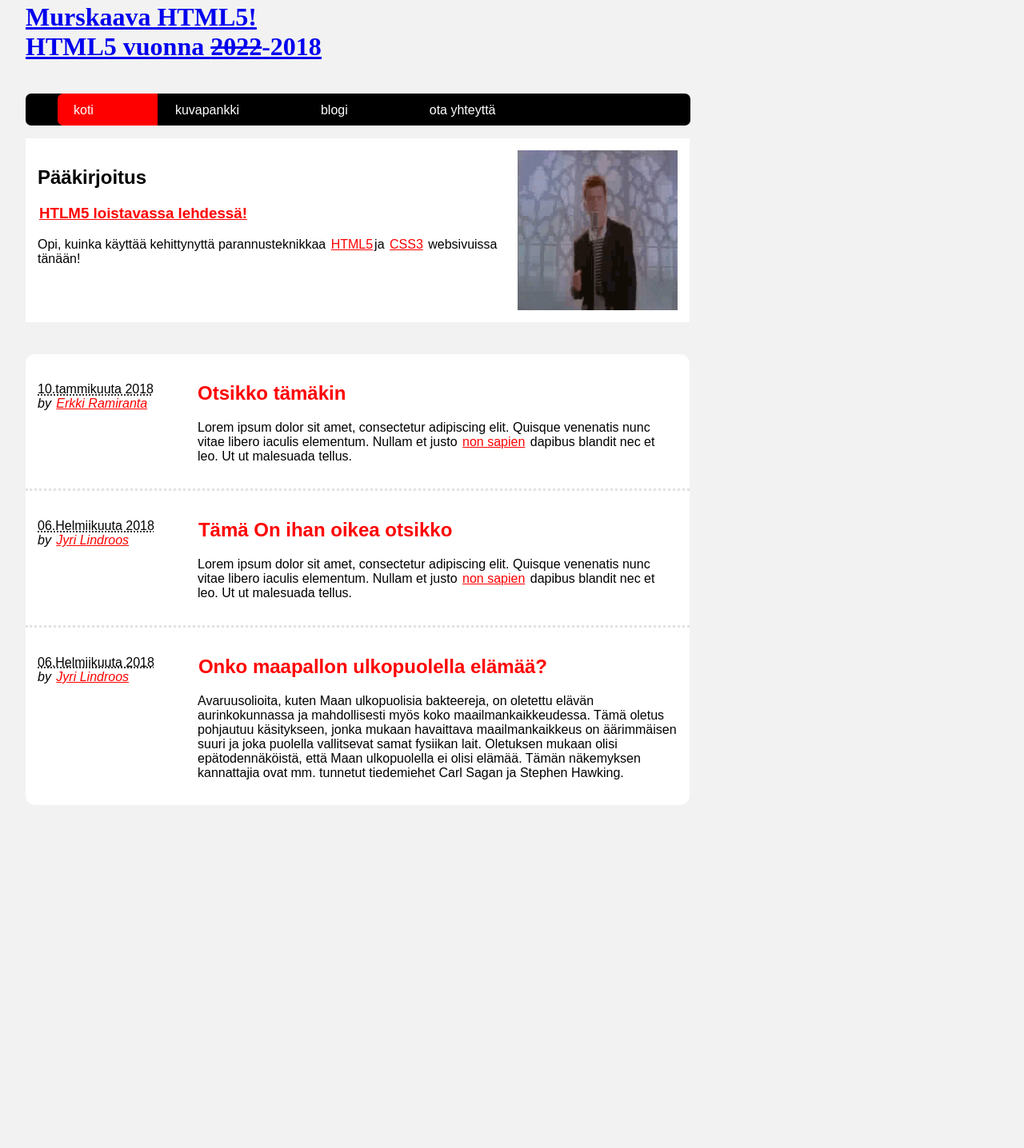
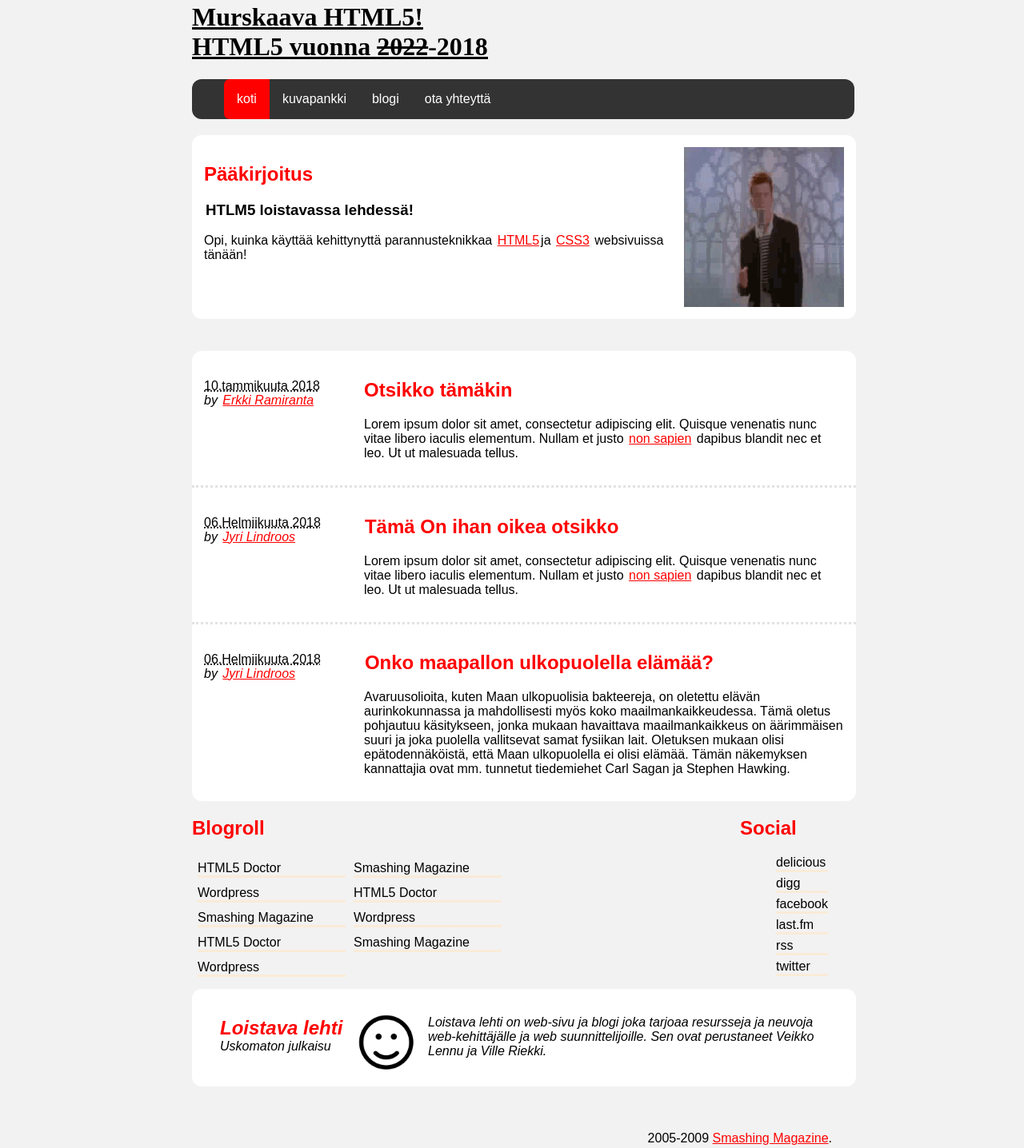
Before and after one commit to Wirevel/HTML-koulutusta, a plain HTML site: page Murskaava.html in a window 1280 px wide. Shown: the part 18-1454 px from the top of the page at 80% size. Before the commit the page ends 1025 px from the top, so only its background shows below. Drawn offline with Linux system fonts and the light colour scheme; a web font is replaced by a local one.

Commit message:
Add files via upload
new update

```diff
--- a/Murskaava.html
+++ b/Murskaava.html
@@ -12,11 +12,11 @@
             </a></h1>
             <!--navigointi baari -->
         <nav>
-            <ul>
-            <a class="NP" href="#"><li id="koti">koti</li></a>
-            <a class="NP" href="#"><li>kuvapankki</li></a>
-            <a class="NP" href="#"><li>blogi</li></a>
-            <a class="NP" href="#"><li>ota yhteytt&auml;</li></a>
+            <ul class="navbar">
+                <li id="koti"><a class="NP" href="#">koti</a></li>
+                <li id="kuvapankki"><a class="NP" href="#">kuvapankki</a></li>
+                <li id="blogi"><a class="NP" href="#">blogi</a></li>
+                <li id="otayhteytta"><a class="NP" href="#">ota yhteytt&auml;</a></li>
             </ul>
         </nav>
         </header>
@@ -25,7 +25,7 @@
             <article class="paakirjoitus">
                 <img src="rickroll.gif" height="200" width="200">
                 <h2>Pääkirjoitus</h2>
-                <h3><a class="HP" href="#">HTLM5 loistavassa lehdess&auml;!</a></h3>
+                <h3 id="HTML"><a class="HP" href="#">HTLM5 loistavassa lehdess&auml;!</a></h3>
                 <p>Opi, kuinka käyttää kehittynyttä parannusteknikkaa <a class="HP" href="#">HTML5</a>ja <a class="HP" href="#">CSS3</a> websivuissa tänään!</p>
             </article>
         </aside>
@@ -34,7 +34,7 @@
             <ol>
             <li>
             <article class="laatikko" id="laatikko1">
-                        <footer>
+                        <footer id="pv">
                             <abbr title="#">10.tammikuuta 2018</abbr>
                             <address>
                         by <a class="HP" href="#">Erkki Ramiranta</a>
@@ -51,7 +51,7 @@
                 <!--Laatikko kaksi-->
             <li>
             <article class="laatikko" id="laatikko2">
-                        <footer><abbr title="#">06.Helmiikuuta 2018</abbr>
+                        <footer id="pv"><abbr title="#">06.Helmiikuuta 2018</abbr>
                             <address>
                         by <a class="HP" href="#">Jyri Lindroos</a>
                             </address>
@@ -67,7 +67,7 @@
                 <!--Laatikko 3 -->
             <li>
             <article class="laatikko" id="laatikko3">
-                        <footer><abbr title="#">06.Helmiikuuta 2018</abbr>
+                        <footer id="pv"><abbr title="#">06.Helmiikuuta 2018</abbr>
                             <address>
                         by <a class="HP" href="#">Jyri Lindroos</a>
                             </address>
@@ -82,30 +82,40 @@
             </li>
             </ol>
         </section>
-
-        <!-- hetkellinen
-        <ol class="blogroll">
-            <h2>Blogroll</h2>
-            <li></li>
-            <li></li>
-            <li></li>
-            <li></li>
-            <li></li>
-        </ol>
-        <ol class="blogroll2">
-            <h2>space</h2>
-            <li></li>
-            <li></li>
-            <li></li>
-            <li></li>
-            <li></li>
-            <li></li>
-            <li></li>
-            <li></li>
-            <li></li>
-            <li></li>
-            <li></li>
-        </ol> -->
-
+        <section >
+            <div id="blogroll">
+                <h2>Blogroll</h2>
+                <ul class="blogroll">
+                    <li><a href="#">HTML5 Doctor</a></li>
+                    <li><a href="#">Smashing Magazine</a></li>
+                    <li><a href="#">Wordpress</a></li>
+                    <li><a href="#">HTML5 Doctor</a></li>
+                    <li><a href="#">Smashing Magazine</a></li>
+                    <li><a href="#">Wordpress</a></li>
+                    <li><a href="#">HTML5 Doctor</a></li>
+                    <li><a href="#">Smashing Magazine</a></li>
+                    <li><a href="#">Wordpress</a></li>
+                </ul>
+            </div>
+            <div id="social">
+                <h2>Social</h2>
+                <ul class="social">
+                    <li><a href="#">delicious</a></li>
+                    <li><a href="#">digg</a></li>
+                    <li><a href="#">facebook</a></li>
+                    <li><a href="#">last.fm</a></li>
+                    <li><a href="#">rss</a></li>
+                    <li><a href="#">twitter</a></li>
+                </ul>
+            </div>
+        </section>
+        <footer>
+            <address id="loistava">
+                <h2><a href="#">Loistava lehti</a></h2><p id="UJ">Uskomaton julkaisu</p>
+                <img id="smiley" src="smiley.png" height="75" width="75">
+                <p id="LL">Loistava lehti on web-sivu ja blogi joka tarjoaa resursseja ja neuvoja web-kehittäjälle ja web suunnittelijoille. Sen ovat perustaneet Veikko Lennu ja Ville Riekki.</p>
+            </address>
+        </footer>
+        <p id="smash">2005-2009 <a href="#">Smashing Magazine</a>.</p>
     </body>
 </html>
--- a/murskaava.css
+++ b/murskaava.css
@@ -1,10 +1,11 @@
-.paaotsikko {
+.paaotsikko a {
     color: black;
     font-family: 'belgrano', serif;
     margin-bottom: 40px;
 }
 body {
-    margin: 0 2em auto;
+    width: 800px;
+    margin: 0 auto;
     font-family: sans-serif;
     background-color: #f2f2f2;
     max-width: 800px;
@@ -14,21 +15,42 @@ body {
     padding:2px
 }
 /* navigoingti */
-ul{
+
+/*
+.navbar{
     width: 791px;
     background-color: black;
     height: 40px;
     border-radius: 7px;
     margin-right: 2px;
 }
-ul li{
+.navbar li{
     max-width: 800px;
     background-color: black;
     padding:12px 80px 10px 20px;
-    margin-right: 2px;
     color:white;
     list-style: none;
     float:left;
+}
+*/
+
+.navbar{
+    width: 788px;
+    border-radius: 12px;
+    list-style-type: none;
+    margin: 0 0 20px 0;
+    overflow: hidden;
+    background-color: #333333;
+}
+.navbar li{
+    float: left;
+}
+.NP{
+    display: block;
+    color: white;
+    text-align: center;
+    padding: 16px;
+    text-decoration: none;
 }
 #koti{
     background-color: red;
@@ -37,12 +59,22 @@ ul li{
     border-top-left-radius: 7px;
 }
 
-ul li:hover{
+.navbar li:hover{
     background-color: red;
     width:auto;
 }
 
-
+.paakirjoitus{
+    width: 800px;
+    border-radius: 12px;
+}
+.paakirjoitus h2{
+    color:red;
+}
+#HTML a{
+    color:black;
+    text-decoration: none;
+}
 article{
     background-color:white;
     float:left;
@@ -51,14 +83,6 @@ article{
 }
 section li{
     list-style: none;
-}
-
-}
-.blogroll{
-    float:left;
-}
-.blogroll2{
-    float: right;
 }
 
 img {
@@ -71,7 +95,7 @@ img {
     color:red;
     text-decoration: none;
 }
-footer{
+#pv{
     float:left;
     margin:20px 0 0 0;
 }
@@ -81,6 +105,7 @@ footer{
  }
 /*kaikkiin laatikoihin koskevat säännökset*/
 .laatikko{
+    width: 800px;
     position:relative;
     border-bottom-color: #e2e2e2;
     border-bottom-style: dotted;
@@ -113,7 +138,91 @@ footer{
 }
 
 
-a:hover{
+a:hover,#loistava h2 a:hover{
     background-color: red;
     color:yellow;
 }
+
+
+/* BLOGROLL kohdan säännökset */
+#blogroll h2, #social h2, #loistava h2{
+    color:red;
+}
+#blogroll{
+    display: block;
+    float:left;
+    width: 400px;
+}
+.blogroll{
+    margin: 0;
+    float:left;
+    padding: 2px;
+}
+.blogroll li{
+    float:left;
+    width:185px;
+    border-bottom: solid;
+    border-bottom-color: antiquewhite;
+    margin: 5px;
+}
+/* SOCIAL */
+
+#social{
+    float:right;
+}
+.social li a,.blogroll li a{
+    color:black;
+    text-decoration: none;
+}
+.social li{
+    border-bottom: solid;
+    border-bottom-color: antiquewhite;
+    margin: 5px;
+    color: black;
+}
+
+/* Blogroll ja social hovering*/
+.social a:hover, .blogroll a:hover{
+    background-color: red;
+    color: black;
+    text-shadow: 1px 1px 1px black;
+}
+
+#loistava {
+    padding: 15px;
+    width: 800px;
+    float:left;
+    margin-bottom: 40px;
+    background-color:white;
+    border-radius: 12px;
+}
+#smiley{
+    float:left;
+    margin: -34px 0 0 30px;
+}
+#loistava h2{
+    margin:20px 0 0 20px;
+}
+#loistava h2 a{
+    color: red;
+    text-decoration: none;
+}
+#UJ{
+    margin:0 0 0 20px;
+    float:left;
+}
+#LL{
+    width: auto;
+    margin:-30px 20px 20px 280px;
+}
+#smash{
+    float:right;
+}
+#smash a{
+    color: red;
+}
+#smash a:hover{
+    color: white;
+    background:red;
+}
+}
```
Also changed, not shown: smiley.png (added).
